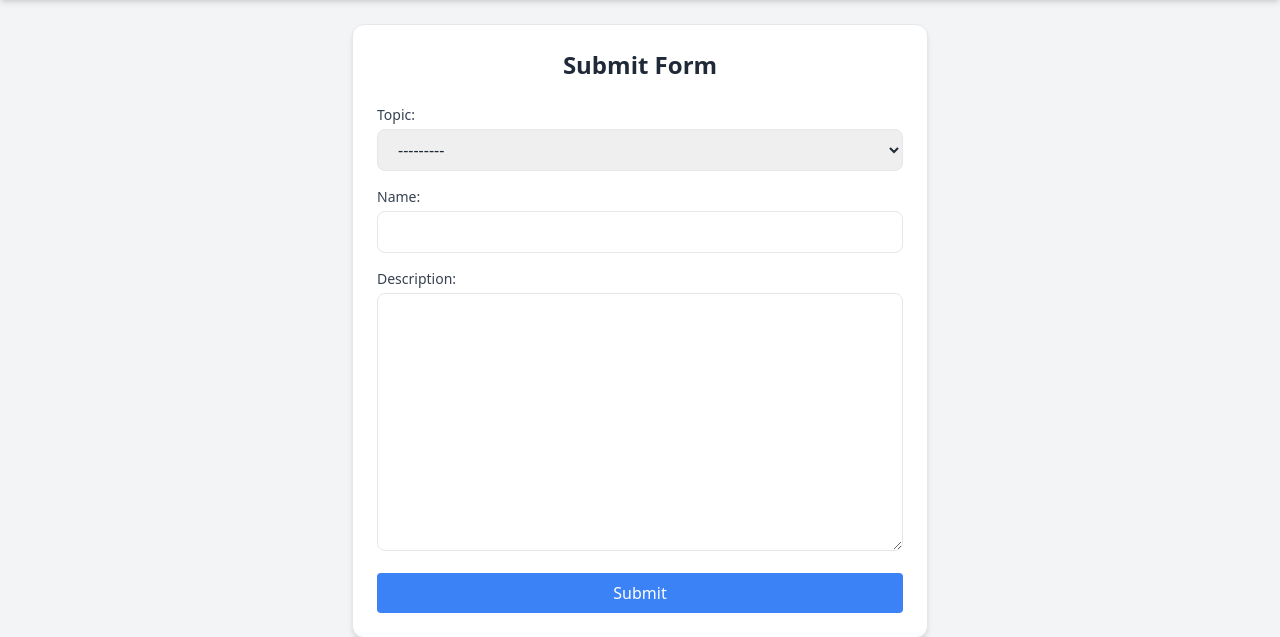
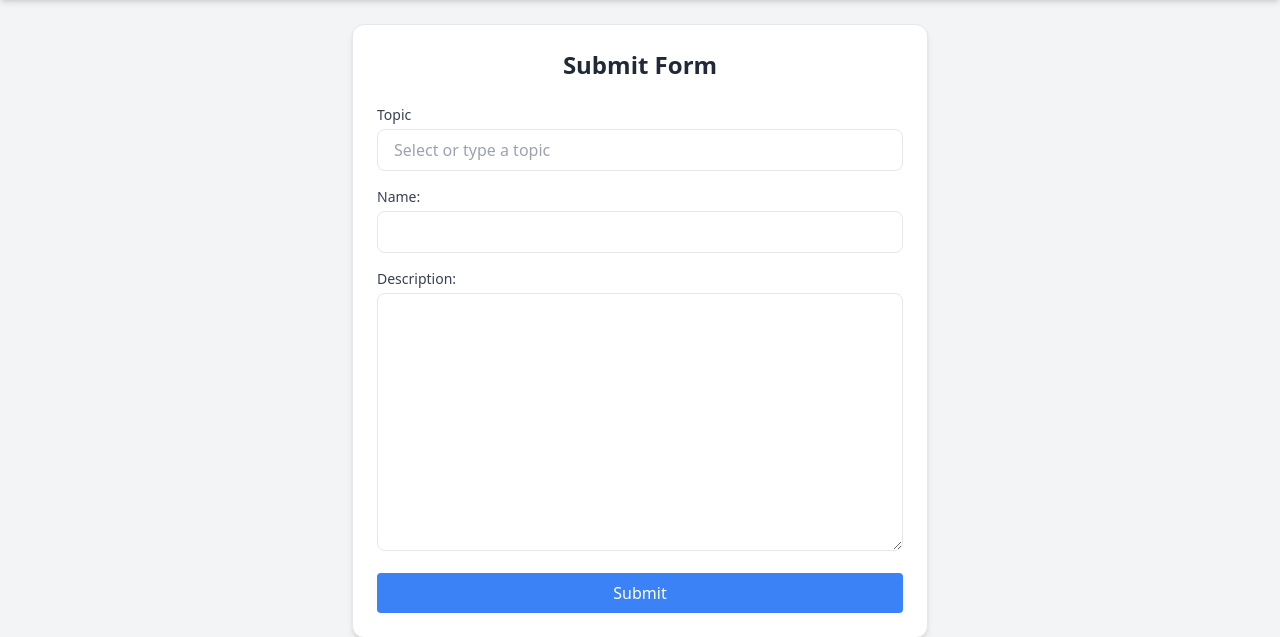
Before and after one commit to ayushch01ac/studyComp_Django, a Django app: page /create-room/ in a window 1280 px wide. Shown: the part 74-711 px from the top of the page. Run offline with Django 5.2, Linux system fonts and the light colour scheme; the visitor is signed in with stand-in values (Sample User, id 1); data that the repository does not hold is empty; some libraries are stand-ins or nearby versions.

Commit message:
Added Manual addition functionality for adding topic in Create room

```diff
--- a/base/forms.py
+++ b/base/forms.py
@@ -1,8 +1,13 @@
-from django.forms import ModelForm
+from django import forms
 from .models import Room
 
-class RoomForm(ModelForm):
+class RoomForm(forms.ModelForm):
+    topic = forms.CharField(
+        label="Topic",
+        widget=forms.TextInput(attrs={
+            'placeholder': 'Type or select a topic',
+        })
+    )
     class Meta:
         model = Room
-        fields = '__all__'
-        exclude = ['host', 'participants']
+        fields = ['name', 'description']
--- a/base/templates/base/room_form.html
+++ b/base/templates/base/room_form.html
@@ -9,9 +9,27 @@
     <form method="POST" action="" class="space-y-4">
       {% csrf_token %}
 
-      <!-- Render each field with padding and labels -->
-      <!-- {{ form.as_p }}-->
+      <!-- Topic field with datalist -->
+      <div class="mb-4">
+        <label class="block text-sm font-medium text-gray-700 mb-1">Topic</label>
+        <input
+          type="text"
+          name="topic"
+          list="topics"
+          placeholder="Select or type a topic"
+          class="w-full border rounded-lg px-4 py-2 focus:outline-none focus:ring-2 focus:ring-blue-400"
+          required
+        />
+        <datalist id="topics">
+          {% for topic in topics %}
+            <option value="{{ topic.name }}">
+          {% endfor %}
+        </datalist>
+      </div>
+
+      <!-- Loop through remaining fields manually -->
       {% for field in form %}
+        {% if field.name != 'topic' %}
           <div class="mb-4">
             <label class="block text-sm font-medium text-gray-700 mb-1">
               {{ field.label_tag }}
@@ -21,6 +39,7 @@
               <p class="text-sm text-red-500 mt-1">{{ field.errors }}</p>
             {% endif %}
           </div>
+        {% endif %}
       {% endfor %}
 
       <button
--- a/base/views.py
+++ b/base/views.py
@@ -106,14 +106,19 @@ def userProfile(request, pk):
 @login_required(login_url='login')
 def createRoom(request):
     form = RoomForm()
+    topics = Topic.objects.all()
     if request.method == 'POST':
         form = RoomForm(request.POST)
         if form.is_valid():
+            topic_name = form.cleaned_data['topic']
+            topic, created = Topic.objects.get_or_create(name=topic_name)
+
             room = form.save(commit=False)
             room.host = request.user
+            room.topic = topic
             room.save()
             return redirect('home')
-    context = {'form': form}
+    context = {'form': form, 'topics':topics}
     return render(request, 'base/room_form.html', context)
 
 @login_required(login_url='login')
```
Lines whose indentation alone changed are shown as unchanged.
